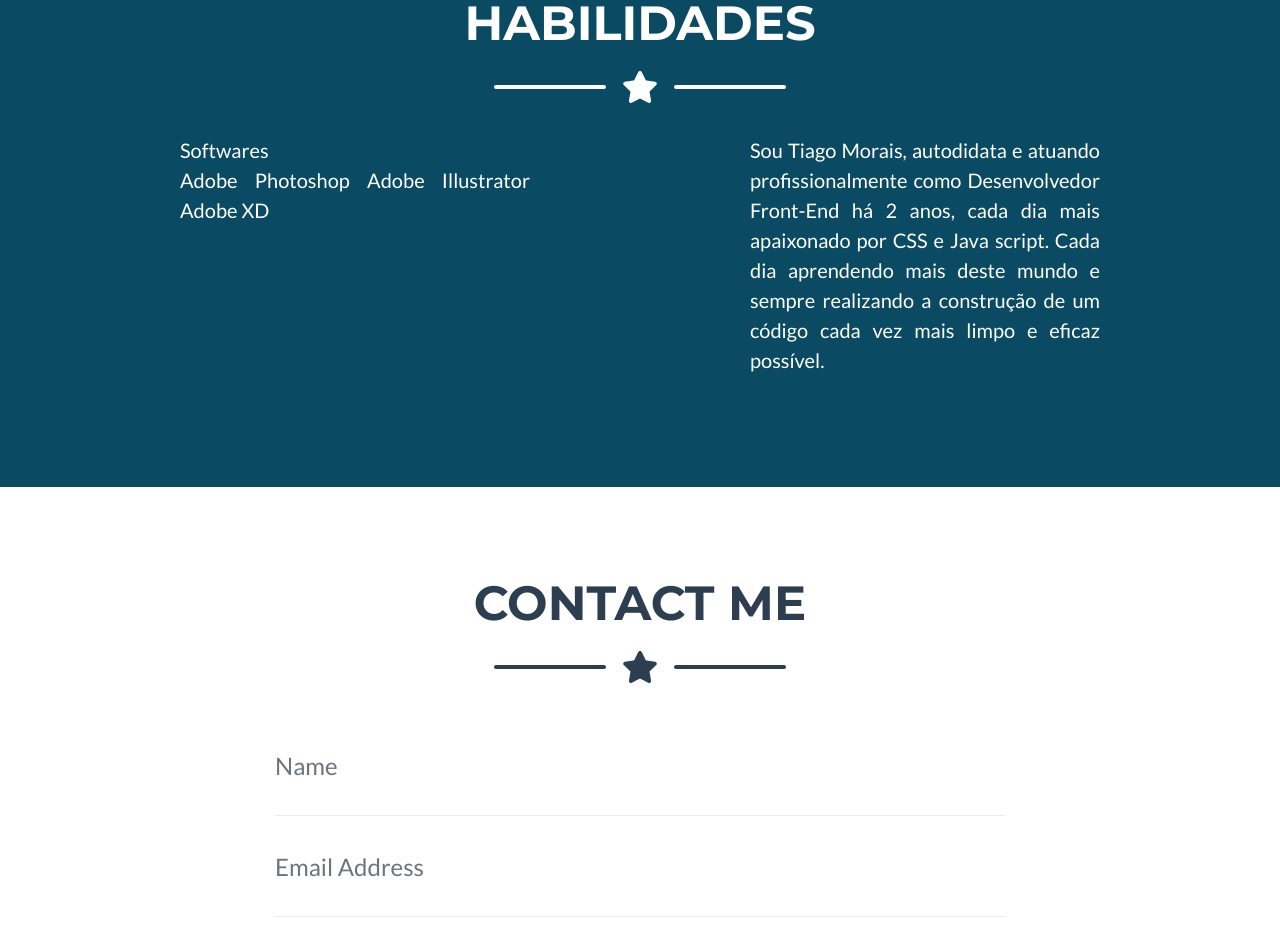
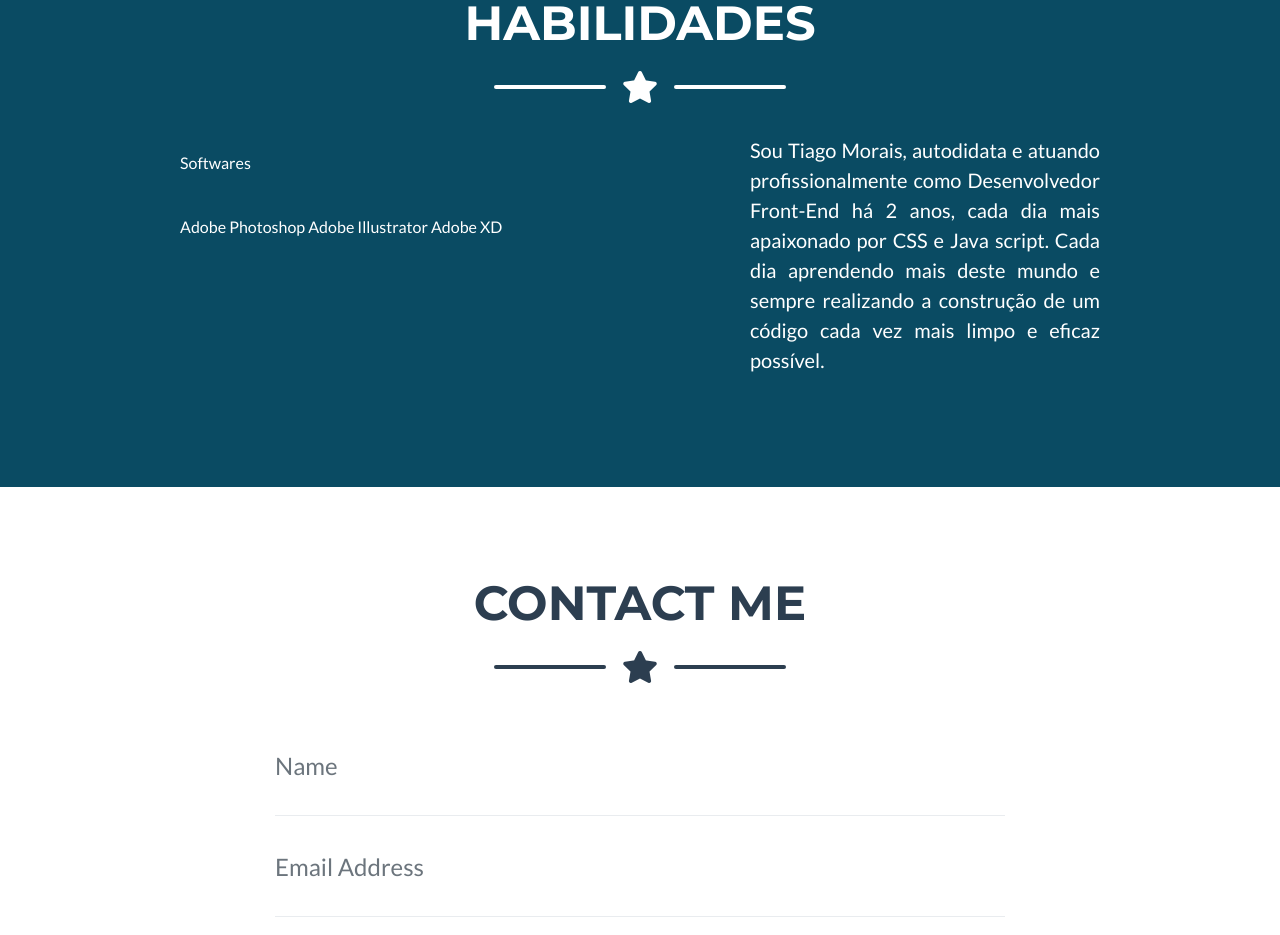
Before and after one commit to tbm3000/homepage, a website with bundled scripts: page index.html in a window 1280 px wide. Shown: the part 2159-3094 px from the top of the page. Built offline with nearby package versions, Linux system fonts and the light colour scheme.

Commit message:
Update index.html

```diff
--- a/index.html
+++ b/index.html
@@ -215,7 +215,7 @@
       <div class="row">
         <div class="col-lg-4 mx-auto">
           <p class="lead" style="text-align: justify;">
-          <b>Softwares</b><br>
+          <p class="skill-title">Softwares</p><br>
           Adobe Photoshop
           Adobe Illustrator
           Adobe XD
```
